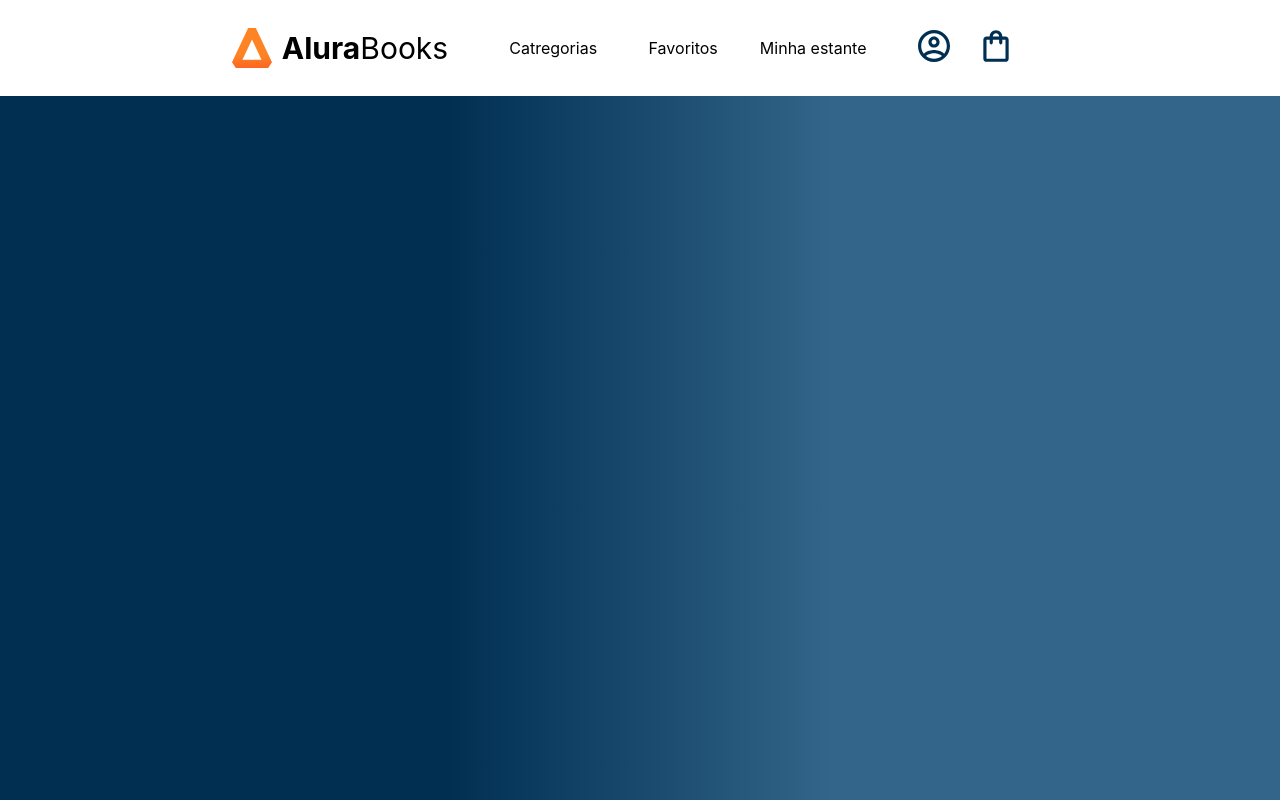
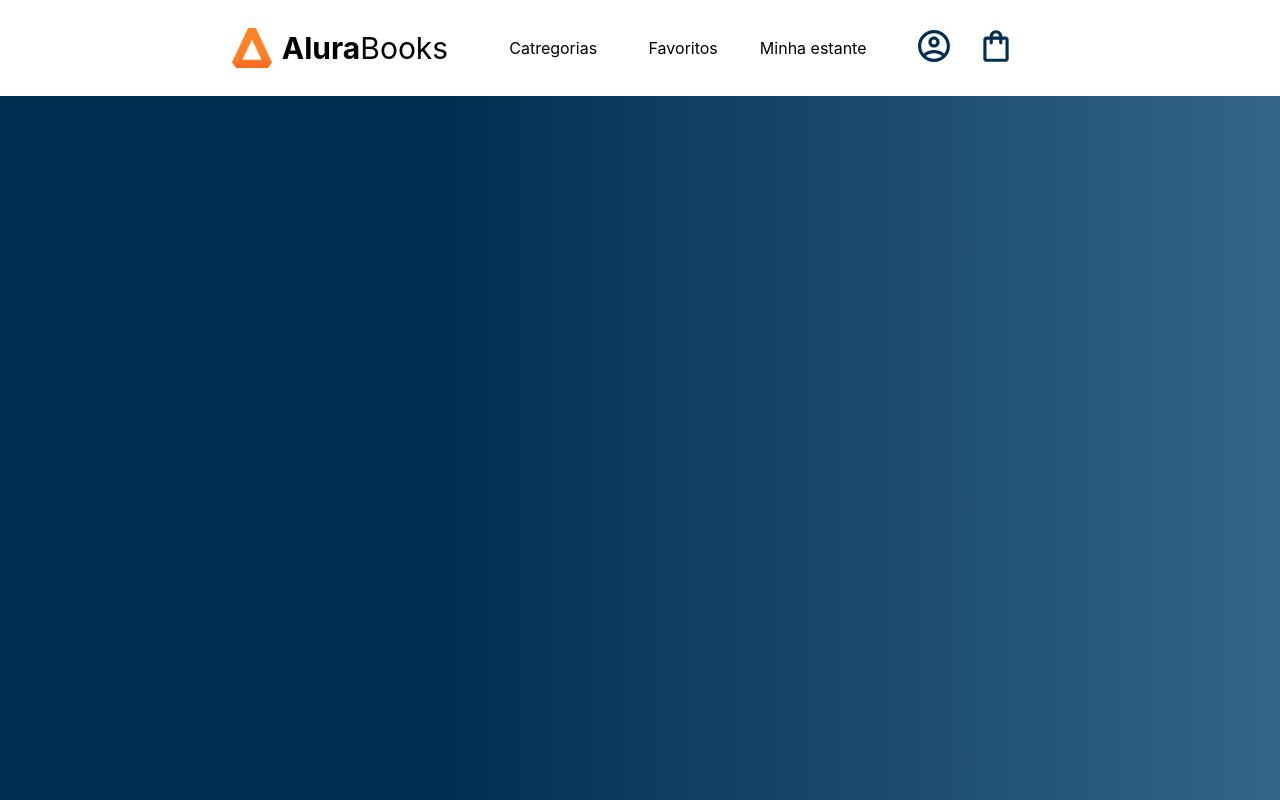
Before and after one commit to MateusMSouza05/project-react, a React (Create React App) app: page / in a window 1280 px wide. Built offline with nearby package versions, Linux system fonts and the light colour scheme.

Commit message:
Criado components do css nas classes

```diff
--- a/package.json
+++ b/package.json
@@ -10,6 +10,7 @@
     "react": "^19.0.0",
     "react-dom": "^19.0.0",
     "react-scripts": "5.0.1",
+    "styled-components": "^6.1.15",
     "web-vitals": "^2.1.4"
   },
   "scripts": {
--- a/src/App.css
+++ /dev/null
@@ -1,12 +0,0 @@
-.App {
-  width: 100vw;
-  height: 100vh;
-  background-image: linear-gradient(90deg, #002F52 35%, #326589 65%);
-}
-
-
-
-
-li {
-  list-style: none;
-}
--- a/src/App.js
+++ b/src/App.js
@@ -1,12 +1,22 @@
-import './App.css';
+
 import './components/Header'
-import Header from './components/Header';
+import Header from './components/Header'
+import styled from 'styled-components';
 
+const AppContainer = styled.div`
+    width: 100vw;
+    height: 100vh;
+    background-image: linear-gradient(90deg,#002F52 35%,#326589);
+
+  li {
+    list-style: none;
+  }
+`
 function App() {
   return (
-    <div className='App'>
+    <AppContainer>
       <Header/>
-    </div>
+    </AppContainer>
   );
 }
 
--- a/src/components/Header/index.js
+++ b/src/components/Header/index.js
@@ -1,15 +1,24 @@
 import Logo from '../Logo'
 import OpcoesHeader from '../OpcoesHeader'
 import IconesHeader from '../IconesHeader';
-import './style.css'
+import styled from 'styled-components';
+
+const HeaderContainer = styled.header`
+
+    background-color: #FFFFFF;
+    justify-content: center;
+    display: flex;
+
+
+`
 
 function Header() {
     return (
- <header className='App-header'>
+ <HeaderContainer>
     <Logo></Logo>
     <OpcoesHeader></OpcoesHeader>
     <IconesHeader></IconesHeader>
-</header>
+</HeaderContainer>
 )
 }
 
--- a/src/components/Header/style.css
+++ /dev/null
@@ -1,5 +0,0 @@
-.App-header {
-    background-color: #FFFFFF;
-    justify-content: center;
-    display: flex;
-  }
```
Also changed, not shown: 1 other file (tests, documents, lock files or other folders).
